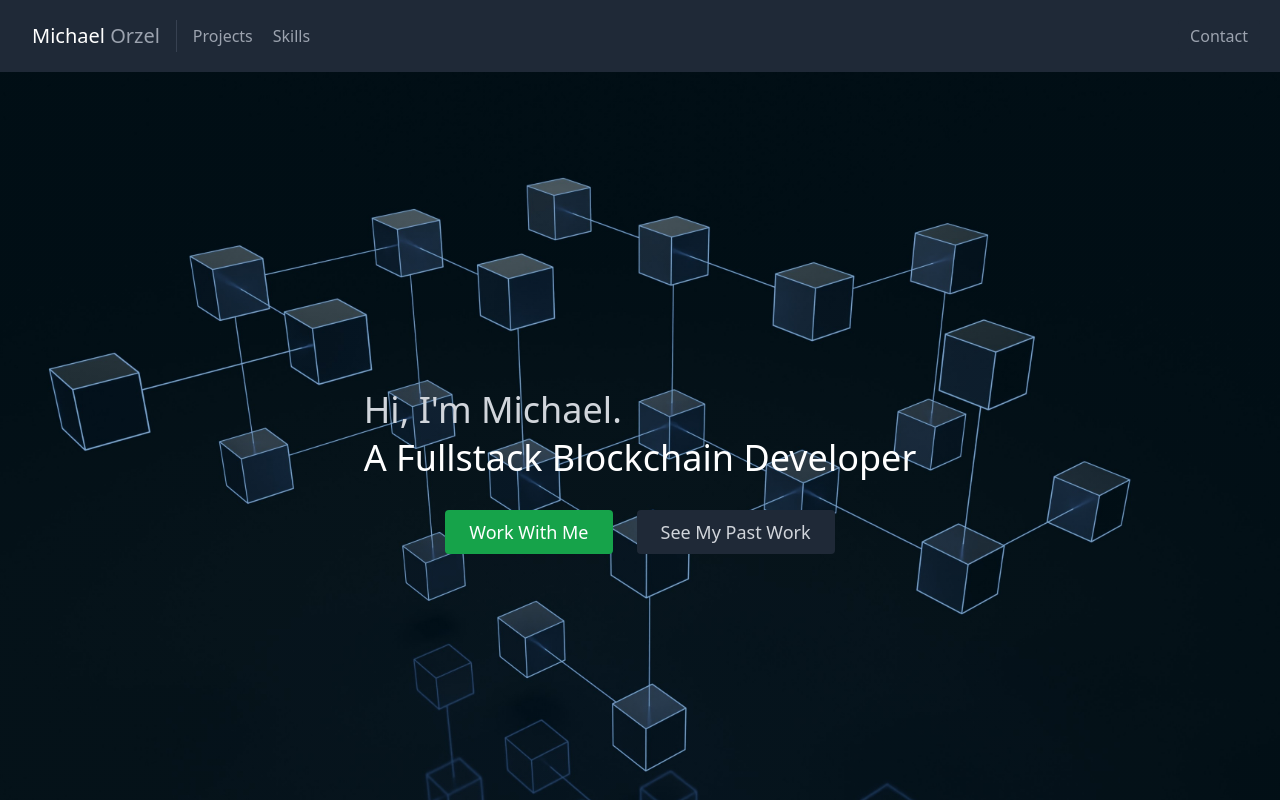
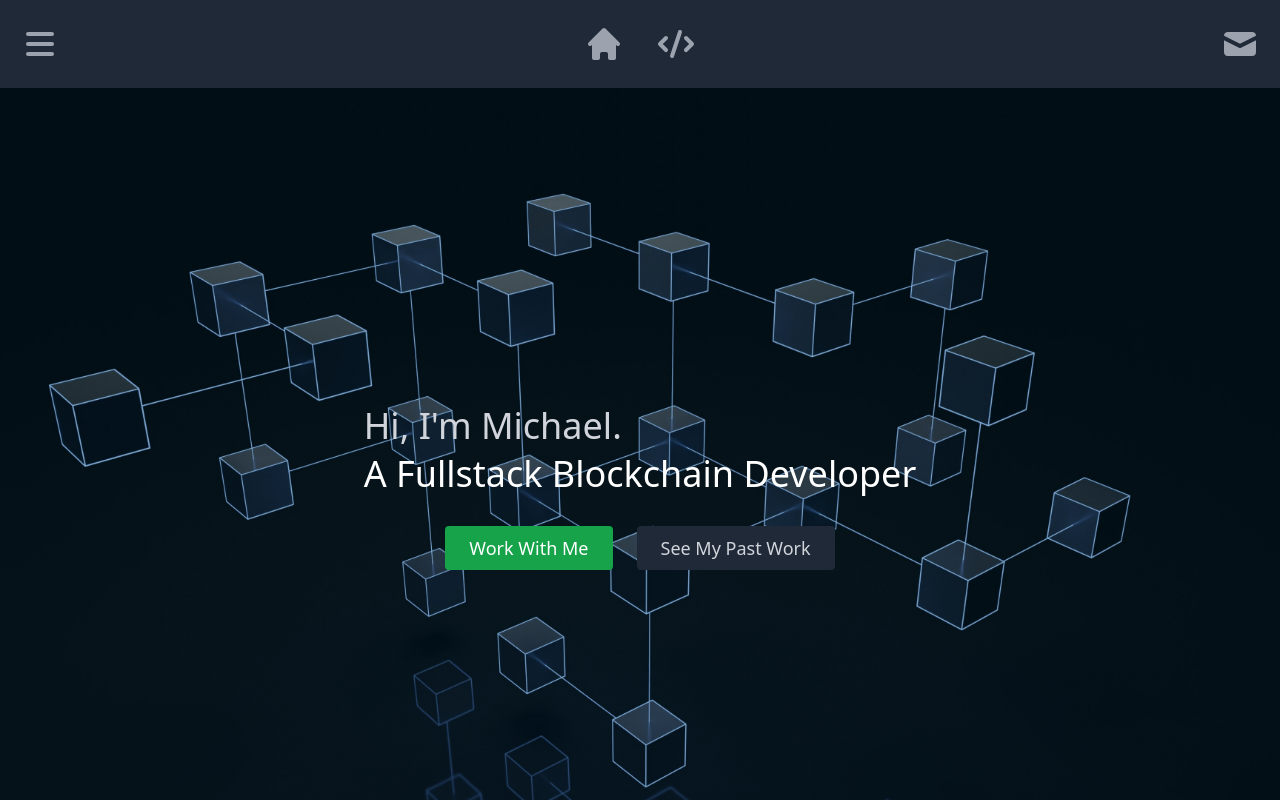
Before and after one commit to michael-orzel/portfolio, a React (Create React App) app: page / in a window 1280 px wide. Shown: the top 800 px of the page. Built offline with nearby package versions, Linux system fonts and the light colour scheme.

Commit message:
nav redesign

```diff
--- a/src/components/App.js
+++ b/src/components/App.js
@@ -1,13 +1,13 @@
 import React from 'react'
 import Navbar from './Navbar'
-import Main from './Main'
+import Content from './Content'
 import Footer from './Footer'
 
 export default function App() {
   return (
     <main className="bg-gray-900 text-gray-400 body-font">
       <Navbar />
-      <Main />
+      <Content />
       <Footer />
     </main>
   );
--- a/src/components/Main.js
+++ b/src/components/Content.js
@@ -6,7 +6,7 @@ import Projects from './Projects'
 import Education from './Education'
 import Contact from './Contact'
 
-export default function Main() {
+export default function Content() {
   return (
     <div>
       <Hero />
--- a/src/components/Hero.js
+++ b/src/components/Hero.js
@@ -7,9 +7,8 @@ export default function Hero() {
   }
 
   return (
-    <header
-      id='hero'>
-      <div className='flex flex-col justify-center items-center w-screen h-screen bg-center bg-fixed bg-cover bg-no-repeat'
+    <header id='hero'>
+      <div className='flex flex-col justify-center items-center w-full h-screen bg-center bg-fixed bg-cover bg-no-repeat'
         style={heroStyles}>
         <div className='flex flex-row justify-center items-center w-3/4 lg:1/2'>
           <h1 className='title-font text-white font-medium text-3xl mb-6 md:text-4xl'>
@@ -33,6 +32,3 @@ export default function Hero() {
     </header>
   );
 }
-
-//className='w-screen h-screen bg-center bg-fixed bg-cover bg-no-repeat'
-//linear-gradient(rgba(135, 80, 156, 0.1), rgba(135, 80, 156, 0.3)),
--- a/src/components/Navbar.js
+++ b/src/components/Navbar.js
@@ -1,9 +1,48 @@
-import React from 'react'
+import React, { useState } from 'react'
+import {
+  MenuIcon, HomeIcon, IdentificationIcon,
+  CodeIcon, AcademicCapIcon, MailIcon
+} from '@heroicons/react/solid'
 
 export default function Navbar() {
+  const [mobileNav, setMobileNav] = useState(false)
+
+  const showMobileNav = () => setMobileNav(!mobileNav)
+
   return (
-    <header className="bg-gray-800 md:sticky top-0 z-10">
-      <div className="container mx-auto flex flex-wrap p-5 flex-col md:flex-row items-center">
+    <div className="bg-gray-800 relative bottom-0 z-10">
+      <div className='container mx-auto '>
+        <nav className="text-base">
+          <ul className='flex flex-row justify-between align-center'>
+            <li className='pl-5'>
+              <a href="" className="px-10 hover:text-white">
+                <MenuIcon></MenuIcon>
+              </a>
+            </li>
+            <div className='flex flex-row justify-center align-center'>
+              <li className='px-4'>
+                <a href="#hero" className="px-10 hover:text-white">
+                  <HomeIcon></HomeIcon>
+                </a>
+              </li>
+              <li className='px-4'>
+                <a href="#projects" className="px-10 hover:text-white">
+                  <CodeIcon></CodeIcon>
+                </a>
+              </li>
+            </div>
+            <li className='pr-5'>
+              <a href="#contact" className="px-10 hover:text-white">
+                <MailIcon></MailIcon>
+              </a>
+            </li>
+          </ul>
+        </nav>
+      </div>
+
+      <div></div>
+
+      {/* <div className="container mx-auto flex flex-wrap p-5 flex-col md:flex-row items-center">
         <div className="title-font font-medium text-white mb-4 md:mb-0">
           <a href="#about" className="ml-3 text-xl">
             Michael <span className="text-gray-400">Orzel</span>
@@ -22,7 +61,11 @@ export default function Navbar() {
           className="inline-flex items-center bg-gray-800 border-0 py-1 px-3 hover:bg-gray-700 focus:outline-none rounded text-base mt-4 md:mt-0">
           Contact
         </a>
-      </div>
-    </header>
+      </div> */}
+    </div>
   );
 }
+
+//flex justify-end flex-wrap items-center md:mr-auto md:ml-4 md:py-1 md:pl-4 md:border-l md:border-gray-700
+
+//flex flex-row justify-center items-center flex-wrap p-0
--- a/src/components/Projects.js
+++ b/src/components/Projects.js
@@ -18,8 +18,8 @@ export default function Projects() {
         <div className='flex flex-col justify-center items-center flex-wrap xl:flex-row xl:w-9/12 2xl:w-8/12'>
           { projects.map((project) => (
             <a
+              key={project.image}
               href={project.link}
-              key={project.image}
               className="basis-1/2 relative py-4 sm:w-10/12 md:w-8/12 xl:w-8/12 xl:px-4 2xl:w-8/12"
             >
               <div className='relative z-1 w-full'>
--- a/src/components/theme.js
+++ /dev/null
@@ -1,15 +0,0 @@
-
-import { createTheme } from '@mui/material/styles'
-
-const theme = createTheme({
-  palette: {
-    primary: {
-      main: '#4caf50',
-    },
-    secondary: {
-      main: '#424242',
-    },
-  },
-});
-
-export default theme;
--- a/src/index.js
+++ b/src/index.js
@@ -1,6 +1,5 @@
 import React from 'react'
 import ReactDOM from 'react-dom'
-import reportWebVitals from './reportWebVitals'
 import './index.css'
 import App from './components/App'
 
@@ -8,8 +7,3 @@ ReactDOM.render(
     <App />,
   document.getElementById('root')
 );
-
-// If you want to start measuring performance in your app, pass a function
-// to log results (for example: reportWebVitals(console.log))
-// or send to an analytics endpoint. Learn more: https://bit.ly/CRA-vitals
-reportWebVitals();
--- a/src/reportWebVitals.js
+++ /dev/null
@@ -1,13 +0,0 @@
-const reportWebVitals = onPerfEntry => {
-  if (onPerfEntry && onPerfEntry instanceof Function) {
-    import('web-vitals').then(({ getCLS, getFID, getFCP, getLCP, getTTFB }) => {
-      getCLS(onPerfEntry);
-      getFID(onPerfEntry);
-      getFCP(onPerfEntry);
-      getLCP(onPerfEntry);
-      getTTFB(onPerfEntry);
-    });
-  }
-};
-
-export default reportWebVitals;
```
